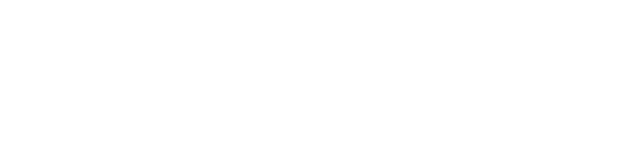
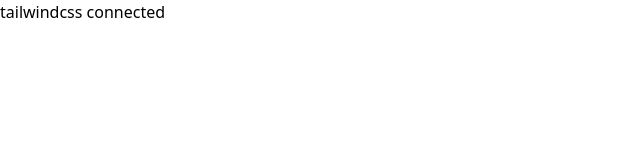
Before and after one commit to sabbirsami/DOM-manipulation, a plain HTML site: page index.html in a window 1280 px wide. Shown: the whole page, without its empty margins (0-640 px from the left). Drawn offline with nearby package versions, Linux system fonts and the light colour scheme.

Commit message:
tailwind css and js file added

```diff
--- a/index.html
+++ b/index.html
@@ -3,7 +3,14 @@
     <head>
         <meta charset="UTF-8" />
         <meta name="viewport" content="width=device-width, initial-scale=1.0" />
-        <title>Document</title>
+        <title>Summer Sale</title>
+        <!-- TAILWIND CSS LINK  -->
+        <script src="https://cdn.tailwindcss.com"></script>
     </head>
-    <body></body>
+    <body>
+        <h1>tailwindcss connected</h1>
+
+        <!-- JS LINK  -->
+        <script src="./js/script.js"></script>
+    </body>
 </html>
```
Also changed, not shown: Summer Sale Landing Page Design with modal.png (deleted), Summer Sale Landing Page Design.png (deleted).
